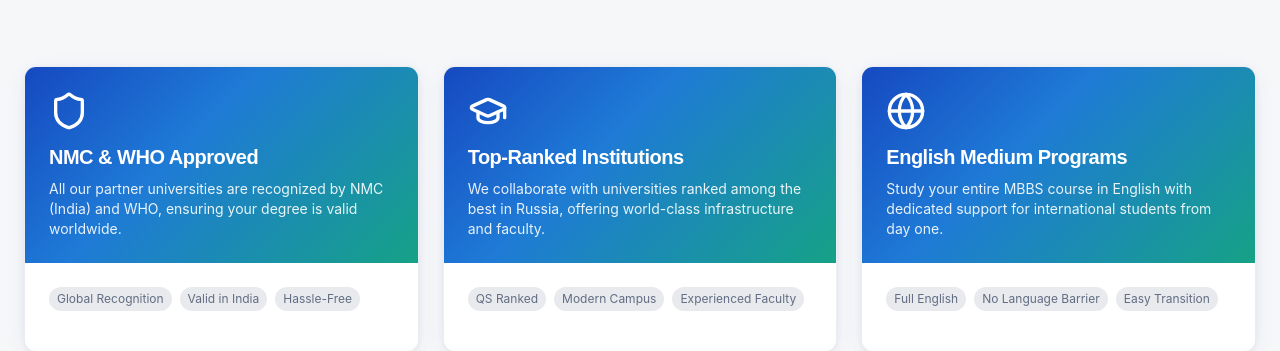
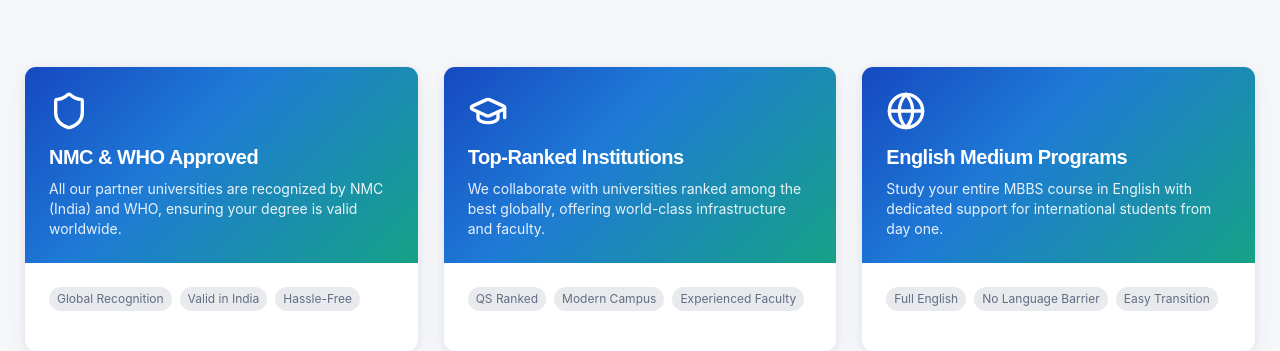
Before and after one commit to shreyaa-hash/medconnect-pathways-russia, a React (Vite) app: page / in a window 1280 px wide. Shown: the part 3427-3778 px from the top of the page. Built offline with nearby package versions, Linux system fonts and the light colour scheme; the HTML template or start-up script is replaced by a standard one.

Commit message:
Changes
Co-authored-by: shreyaa-hash <196627116+shreyaa-hash@users.noreply.github.com>

```diff
--- a/src/components/UniversitiesSection.tsx
+++ b/src/components/UniversitiesSection.tsx
@@ -15,7 +15,7 @@ const UniversitiesSection = () => {
     {
       icon: GraduationCap,
       title: "Top-Ranked Institutions",
-      description: "We collaborate with universities ranked among the best in Russia, offering world-class infrastructure and faculty.",
+      description: "We collaborate with universities ranked among the best globally, offering world-class infrastructure and faculty.",
       highlights: ["QS Ranked", "Modern Campus", "Experienced Faculty"],
     },
     {
```
